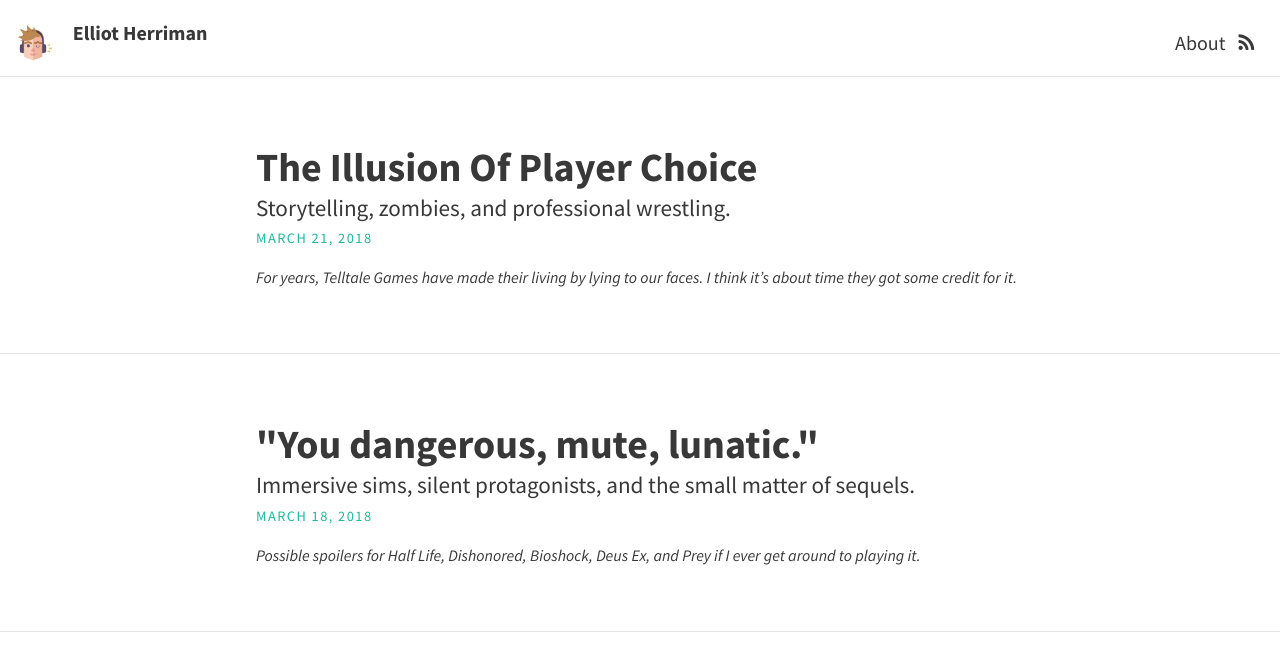
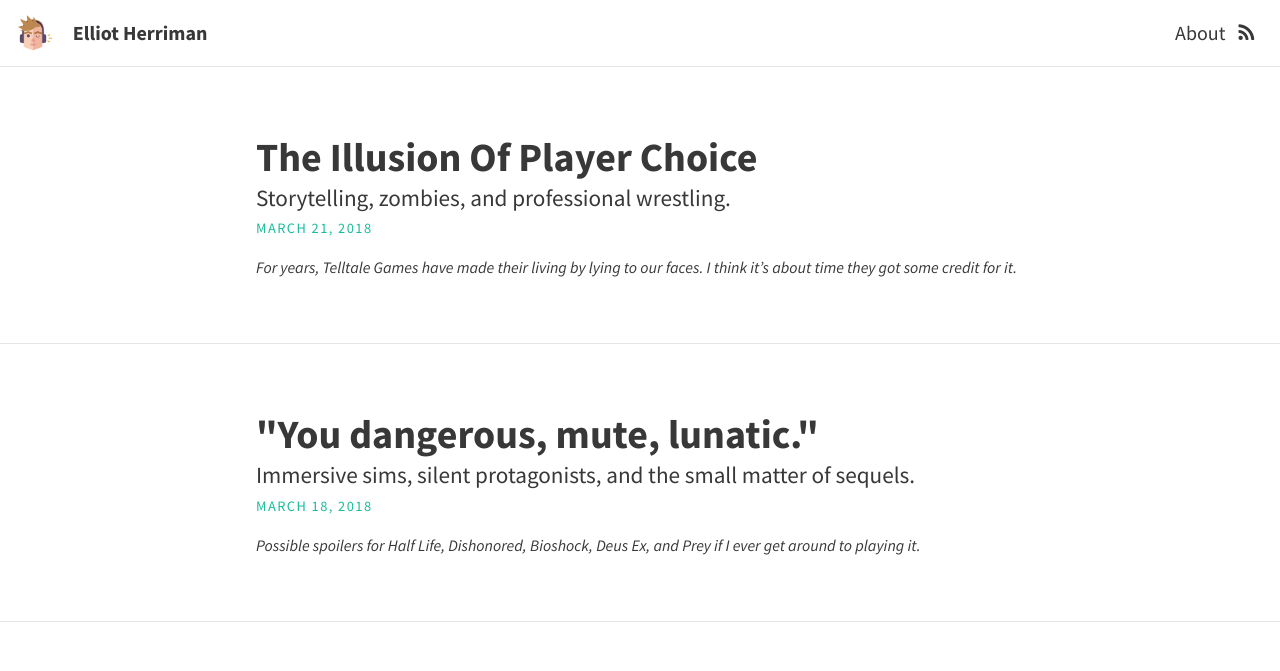
Before and after one commit to elliotherriman/website, a Jekyll site: the page built from index.html, in a window 1280 px wide. Shown: the top 671 px of the page. Built offline with Jekyll 4.4.1, drawn with Linux system fonts in a browser that asks for light colours; nearby versions of some CDN libraries; the list of posts is cut into pages by our own code.

Commit message:
Update _header.scss

```diff
--- a/_sass/includes/_header.scss
+++ b/_sass/includes/_header.scss
@@ -6,7 +6,6 @@
   display: inline;
   float: left;
   width: 100%;
-  margin-top: 10px;
 
   a {
     color: $header-link-color;
@@ -26,19 +25,20 @@
     font-weight: bold;
     font-size: 1em;
     line-height: 1;
+    margin-top: 10px;
     @media (max-width:600px) {
       display: none !important;
     }
   }
 
   .site-nav {
-    margin-top: 10px;
     ul {
       padding: 0;
       list-style: none;
       line-height: 1;
       float: right;
       text-align: right;
+      margin-top: 10px;
     }
     li {
       display: inline;
```
